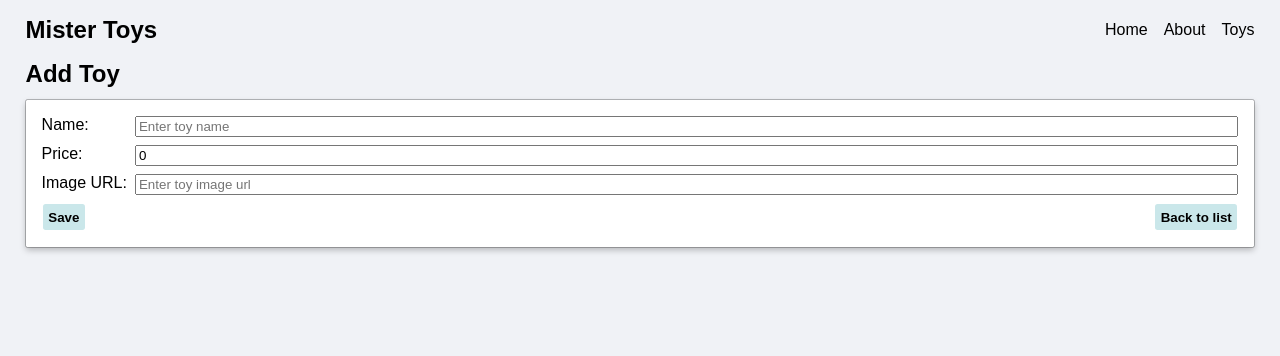
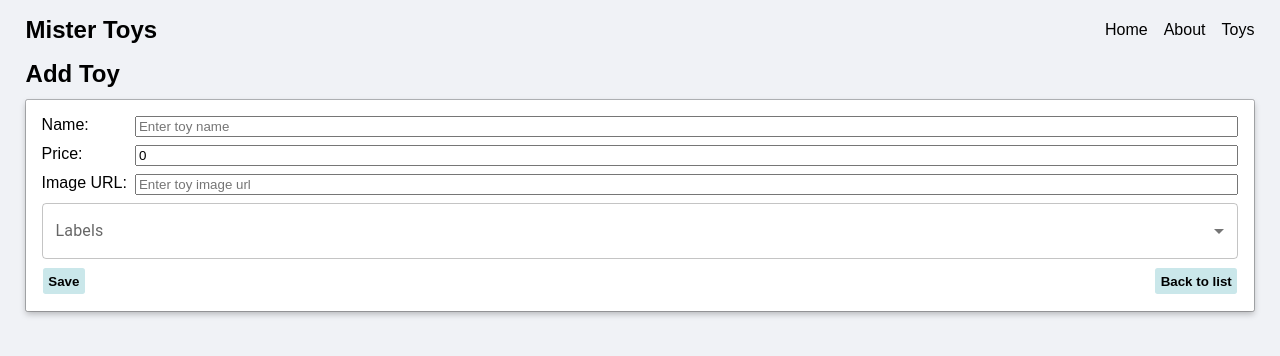
Before and after one commit to Eh2409/mistertoy-frontend, a React (Vite) app: page /toy/add in a window 1280 px wide. Shown: the top 356 px of the page. Built offline with nearby package versions, Linux system fonts and the light colour scheme.

Commit message:
Add lable picker ui to toy edit

```diff
--- a/src/assets/style/cmps/ToyEdit.css
+++ b/src/assets/style/cmps/ToyEdit.css
@@ -17,6 +17,10 @@
     box-shadow: 0px 3px 6px rgba(0, 0, 0, .25);
 }
 
+.toy-edit>form .labels-picker {
+    grid-column: 2 span;
+}
+
 .toy-edit>form>.error-msg {
     grid-column: 2 span;
     color: red
--- a/src/cmps/ToyLabelsPickerUi.jsx
+++ b/src/cmps/ToyLabelsPickerUi.jsx
@@ -56,7 +56,7 @@ export function ToyLabelsPickerUi({ labels, onSaveLabels }) {
 
     return (
         <div className="labels-picker">
-            <FormControl sx={{ m: 1, width: 300 }}>
+            <FormControl sx={{ width: 100 + '%' }}>
                 <InputLabel id="demo-multiple-name-label">Labels</InputLabel>
                 <Select
                     labelId="demo-multiple-name-label"
--- a/src/pages/ToyEdit.jsx
+++ b/src/pages/ToyEdit.jsx
@@ -12,9 +12,10 @@ import { useConfirmTabClose } from '../hooks/useConfirmTabClose.js'
 
 import { showErrorMsg, showSuccessMsg } from "../services/event-bus.service.js"
 
-import { ToyLabelsPicker } from "../cmps/ToyLabelsPicker.jsx"
+// import { ToyLabelsPicker } from "../cmps/ToyLabelsPicker.jsx"
 import { Link } from "react-router-dom"
 import { Loader } from "../cmps/Loader.jsx"
+import { ToyLabelsPickerUi } from '../cmps/ToyLabelsPickerUi.jsx'
 
 export function ToyEdit() {
     const params = useParams()
@@ -23,13 +24,12 @@ export function ToyEdit() {
     const navigate = useNavigate()
 
     const [toyToEdit, setToyToEdit] = useState({ ...toyService.getEmptyToy() })
-    const [toyEditLabels, setToyEditLabels] = useState(null)
+
 
     const imageUrlRegex = useRef(/\.(jpeg|jpg|gif|png|webp|bmp|svg)$/i)
 
     const hasChanges = useRef(false)
     useConfirmTabClose(hasChanges.current)
-
 
     useEffect(() => {
         if (toyId) {
@@ -41,7 +41,6 @@ export function ToyEdit() {
         toyService.get(toyId)
             .then(toy => {
                 setToyToEdit(prev => ({ ...prev, ...toy }))
-                setToyEditLabels(toy.labels)
             })
             .catch(err => {
                 console.log('err:', err)
@@ -49,21 +48,8 @@ export function ToyEdit() {
             })
     }
 
-    // function handleChange({ target }) {
-    //     var { name, value } = target
-    //     if (name === 'price') value = +value
-
-    //     setToyToEdit(prev => ({ ...prev, [name]: value }))
-    //     // hasChanges.current = true
-    // }
-
-    function onSaveLabels(labelsPicked) {
-        setToyToEdit(prev => ({ ...prev, labels: labelsPicked }))
-        hasChanges.current = true
-    }
 
     function onSave(toyToSave) {
-        if (!toyToSave?._id) toyToSave.createdAt = Date.now()
 
         toyToSave.imgUrl = imageUrlRegex.current.test(toyToSave.imgUrl) ? toyToSave.imgUrl : 'src/assets/img/no img.jpg'
 
@@ -86,32 +72,23 @@ export function ToyEdit() {
     })
 
     if (toyId && !toyToEdit._id) return <Loader />
+
+    console.log('Here:', Formik.initialValues)
+
     return (
         <section className="toy-edit">
 
             <h2>{toyToEdit._id ? "Edit Toy" : "Add Toy"}</h2>
 
-            {/* <form onSubmit={onSave}>
-                <label htmlFor="name">Name:</label>
-                <input type="text" name='name' id="name" value={name} onChange={handleChange} required />
-                <label htmlFor="name">Price:</label>
-                <input type="number" name='price' id="price" value={price || ''} onChange={handleChange} required />
-                <label htmlFor="imgUrl">Image Url:</label>
-                <input type="text" name='imgUrl' id="imgUrl" value={imgUrl} onChange={handleChange} />
-                <span>Labels:</span>
-                <ToyLabelsPicker labels={labels} onSaveLabels={onSaveLabels} toyEditLabels={toyEditLabels} />
-                <button className="save-btn">Save</button>
-                <Link to='/toy'><button>Back to list</button></Link>
-            </form> */}
-
-
             <Formik
                 initialValues={toyToEdit}
                 validationSchema={SignupSchema}
-                onSubmit={(values) => onSave({ ...values, labels: toyEditLabels })}
+                onSubmit={(values) => onSave(values)}
             >
-                {({ errors, touched }) => (
-                    <Form>
+
+                {({ errors, touched, values }) => {
+                    console.log('Formik values:', values)
+                    return (< Form >
                         <div className='lable'>Name:</div>
 
                         <Field type="text" name="name" id='name' placeholder='Enter toy name' />
@@ -145,13 +122,24 @@ export function ToyEdit() {
                         <Field name="imgUrl" id='imgUrl' placeholder='Enter toy image url' />
                         {errors.imgUrl && touched.imgUrl && <div className='error-msg'>{errors.imgUrl}</div>}
 
+                        <Field name="labels" id='labels'>
+                            {({ field, form }) => (
+                                <Fragment>
+                                    < ToyLabelsPickerUi
+                                        labels={field.value}
+                                        onSaveLabels={(labels) => { form.setFieldValue(field.name, labels) }}
+                                    />
+                                </Fragment>
+                            )}
+                        </Field >
+
                         <div className='form-btns flex justify-between'>
                             <button type='submit' className="save-btn">Save</button>
                             <Link to='/toy'><button>Back to list</button></Link>
                         </div>
-                    </Form>
-                )}
+                    </Form>)
+                }}
             </Formik>
-        </section>
+        </section >
     )
 }
```
